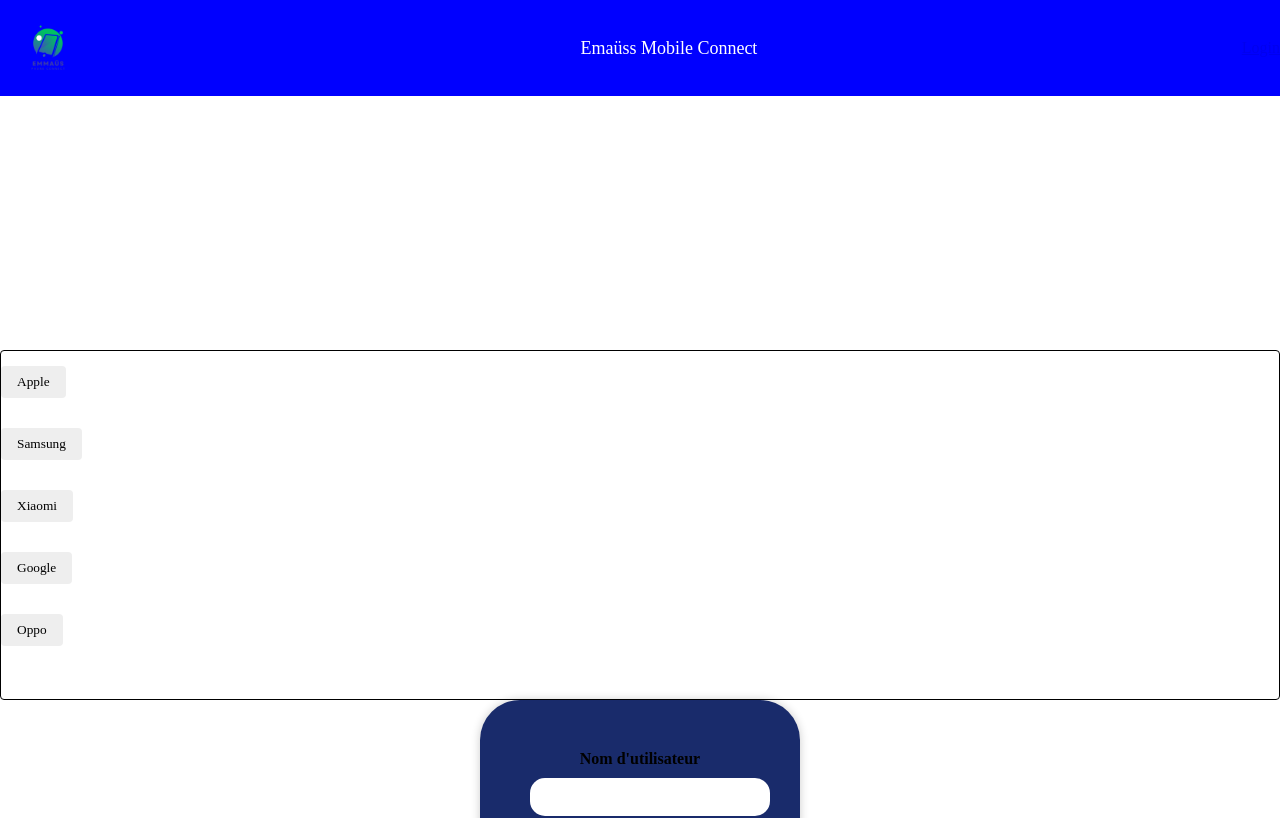
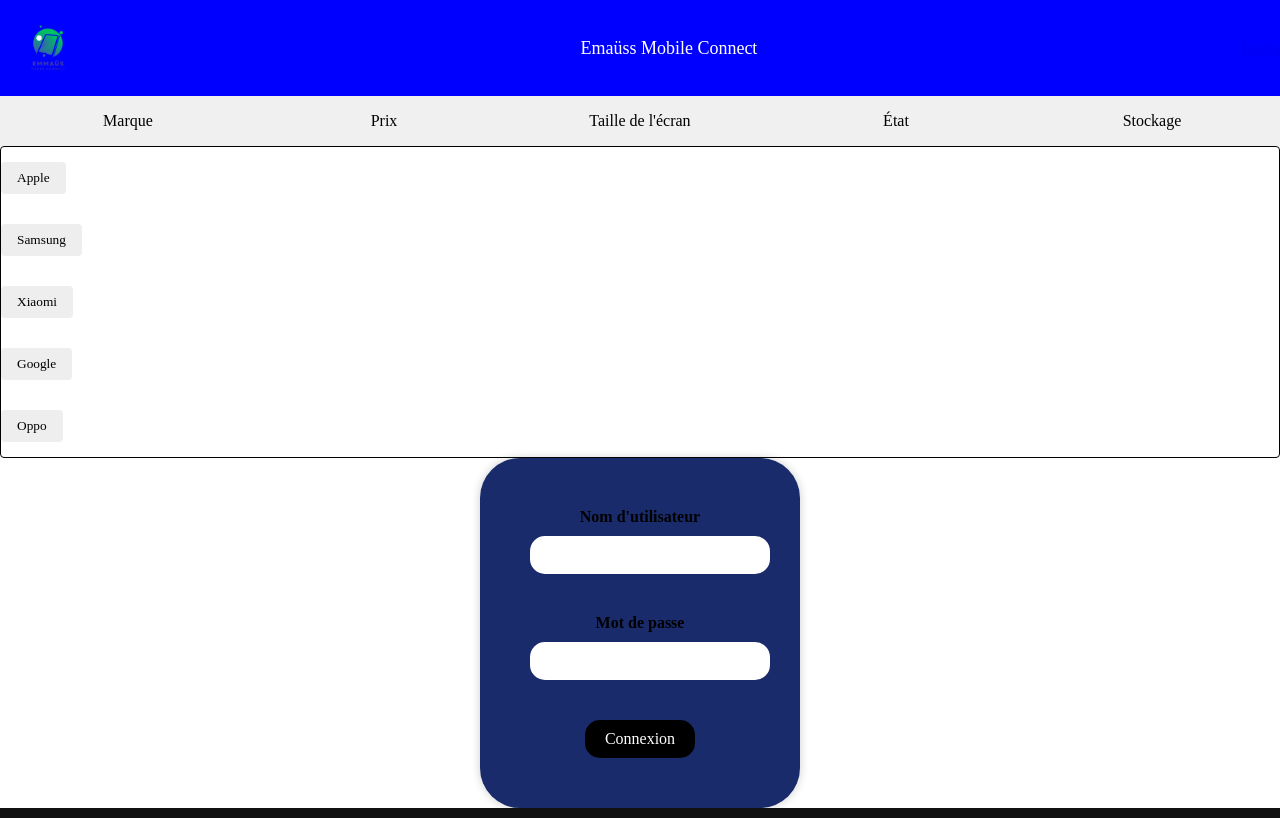
Before and after one commit to WildCodeSchool/2023-02-JS-Reims-hackathon-2-emauss-mobile, a React (Vite) app in the folder frontend/: page /login in a window 1280 px wide. Shown: the top 818 px of the page. Built offline with nearby package versions, Linux system fonts and the light colour scheme.

Commit message:
Characteristic

```diff
--- a/frontend/src/App.jsx
+++ b/frontend/src/App.jsx
@@ -4,12 +4,14 @@
 import Liste from "./components/Liste";
 import Footer from "./components/Footer";
 import Login from "./Pages/Login";
+import Characteristic from "./components/Characteristic";
 import "./App.scss";
 
 function App() {
   return (
     <div className="App">
       <Nav />
+      <Characteristic />
       <Liste />
       <Routes>
         <Route path="/login" element={<Login />} />
--- a/frontend/src/App.scss
+++ b/frontend/src/App.scss
@@ -6,7 +6,7 @@
 .App {
   display: grid;
   grid-template-columns: repeat(auto, auto);
-  grid-template-rows: repeat(4, 1fr);
+  grid-template-rows: auto;
   grid-column-gap: 0px;
   grid-row-gap: 0px;
 }
@@ -25,6 +25,28 @@
       color: white;
     }
   }
+}
+
+.sidebar {
+  display: flex;
+  align-items: center;
+  width: 100%;
+  height: 50px; /* Ajustez la hauteur selon vos besoins */
+  background-color: #f0f0f0; /* Couleur de fond de la barre latérale */
+}
+
+.sidebar ul {
+  list-style-type: none;
+  padding: 0;
+  display: flex;
+  width: 100%;
+}
+
+.sidebar li {
+  display: flex;
+  justify-content: center;
+  align-items: center;
+  width: 20%;
 }
 
 .Liste {
--- /dev/null
+++ b/frontend/src/components/Characteristic.jsx
@@ -0,0 +1,14 @@
+function characteristic() {
+  return (
+    <div className="sidebar">
+      <ul>
+        <li>Marque</li>
+        <li>Prix</li>
+        <li>Taille de l'écran</li>
+        <li>État</li>
+        <li>Stockage</li>
+      </ul>
+    </div>
+  );
+}
+export default characteristic;
```
